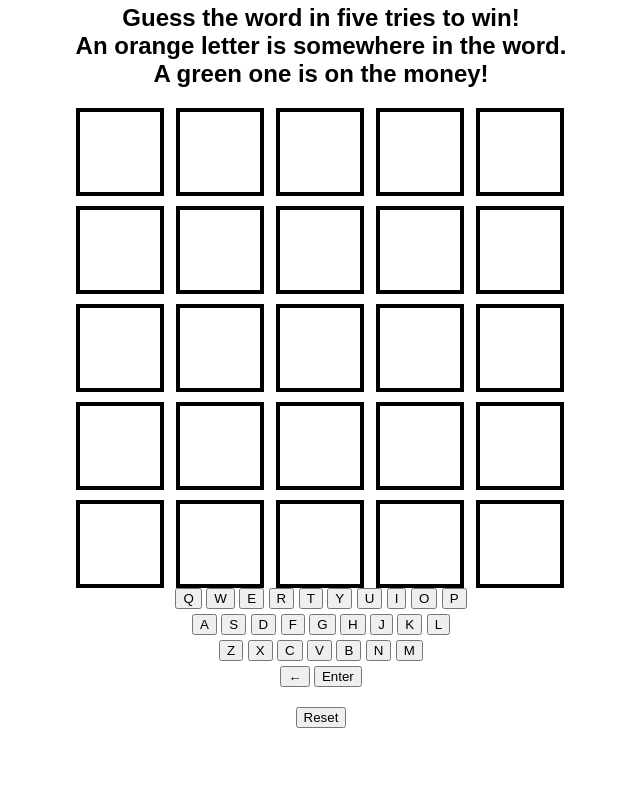
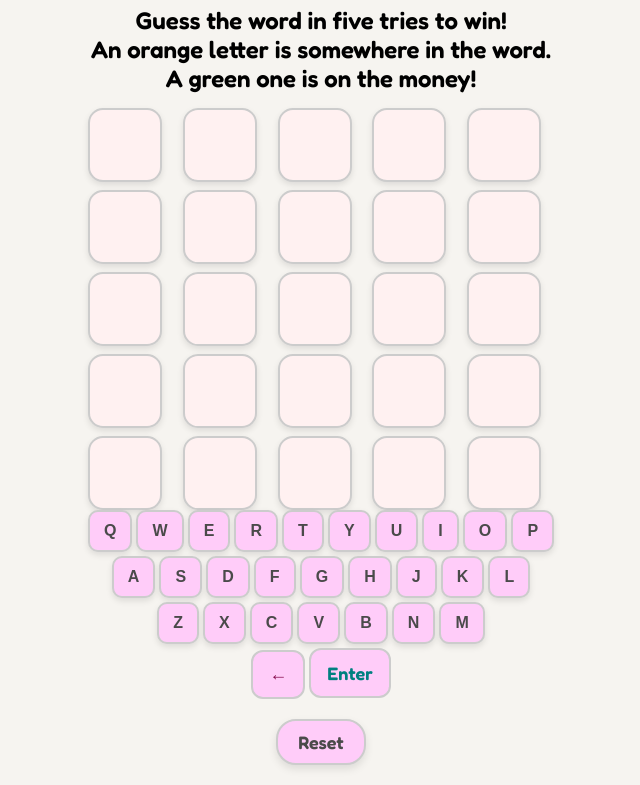
Before and after one commit to wardy-t/Wordle, a plain HTML site: page index.html in a window 1280 px wide. Shown: the part 76-861 px from the top of the page, without its empty margins (319-959 px from the left). Before the commit the page ends 824 px from the top, so only its background shows below. Drawn offline with Linux system fonts and the light colour scheme.

Commit message:
css-glow-up

```diff
--- a/css/style.css
+++ b/css/style.css
@@ -1,11 +1,11 @@
 body {
-    font-family: Arial, sans-serif;
+    font-family: 'Fredoka', sans-serif;
     display: grid;
     justify-content: center;
     align-items: center;
     height: 100vh;
     margin: 0;
-    background-color: white;
+    background-color: rgb(246, 244, 240);
 }
 
 h1 {
@@ -20,35 +20,89 @@ h2 {
     align-items: center;
     text-align: center;
     margin-top: 0;
-    margin-bottom: 20px;
+    margin-bottom: 15px;
 }
 
 #wordle-board {
     display: grid;
     grid-template-rows: repeat(5, 1fr);
     grid-template-columns: repeat(5, 1fr);
-    grid-gap: 10px;
+    grid-gap: 8px;
 }
 
 .sqr {
-    width: 80px;
-    height: 80px;
-    border: 4px solid black;
+    width: 70px;
+    height: 70px;
+    border: 2px solid #cccccc;
+    border-radius: 15px;
+    background-color: #fff1f1;
+    box-shadow: 0 3px 6px rgba(0, 0, 0, 0.1);
     display: flex;
     justify-content: center;
     align-items: center;
-    font-size: 24px;
+    font-size: 20px;
+    font-weight: bolder;
     cursor: pointer;
-    background-color: white;
 }
 
 #keyboard {
     display: grid;
-    gap: 5px;
-    max-width: 800px;
+    margin: 20px, 0;
+    gap: 4px;
+    max-width: 700px;
     margin: auto;
     justify-content: center;
     align-items: center;
+    text-align: center;
+}
+
+.key {
+    background-color: #ffccf9;
+    border-radius: 10px;
+    border: 2px solid #cccccc;
+    padding: 10px 14px;
+    font-size: 16px;
+    font-weight: bold;
+    color: #4a4a4a;
+    cursor: pointer;
+    box-shadow: 0 3px 6px rgba(0, 0, 0, 0.1); /* Reduced shadow */
+}
+
+.enter {
+    background-color: #ffccf9;
+    border: 2px solid #cccccc;
+    margin: 10px, 0;
+    font-family: 'Fredoka', sans-serif;
+    border-radius: 12px;
+    padding: 12px 16px;
+    font-size: 18px;
+    font-weight: bold;
+    color: teal;
+}
+
+.delete {
+    background-color: #ffccf9;
+    border: 2px solid #cccccc;
+    margin: 10px, 0;
+    border-radius: 12px;
+    padding: 12px 16px;
+    font-size: 18px;
+    color: #880e4f;
+}
+
+#reset {
+    background-color: #ffccf9;
+    font-family: 'Fredoka', sans-serif;
+    border: 2px solid #cccccc;
+    border-radius: 20px;
+    padding: 10px 20px;
+    font-size: 18px;
+    font-weight: bold;
+    color: #4a4a4a;
+    cursor: pointer;
+    box-shadow: 0 4px 8px rgba(0, 0, 0, 0.1);
+    margin: 20px auto;
+    display: block;
     text-align: center;
 }
 
@@ -67,13 +121,3 @@ h2 {
 .row4 {
     grid-template-columns: repeat(2, 1fr);
 }
-
-#reset {
-
-    display: grid;
-    justify-content: center;
-    align-items: center;
-    text-align: center;
-    margin: 20px auto;
-    width: 200px auto;
-}
--- a/index.html
+++ b/index.html
@@ -4,6 +4,7 @@
     <meta charset="UTF-8">
     <meta name="viewport" content="width=device-width, initial-scale=1.0">
     <link rel="stylesheet" href="./css/style.css">
+    <link href="https://fonts.googleapis.com/css2?family=Fredoka:wght@400;600&display=swap" rel="stylesheet">
     <script defer src="./js/data.js"></script>
     <script defer src="./js/app.js"></script>
     <title>Document</title>
```
